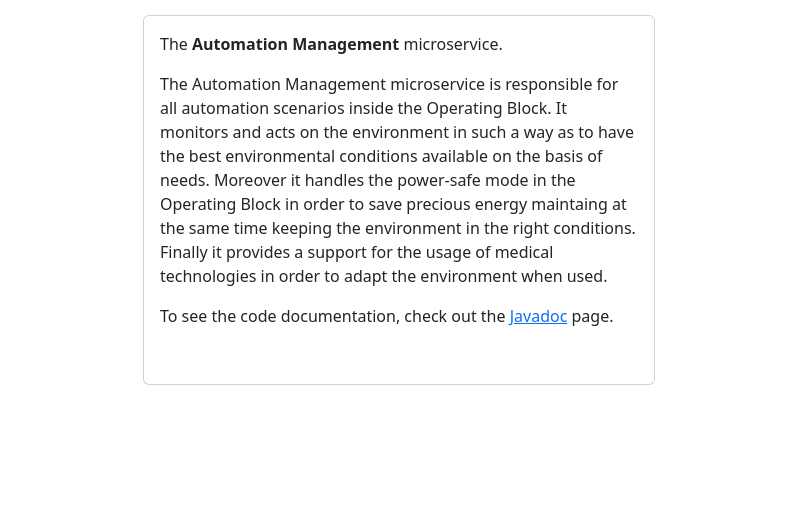
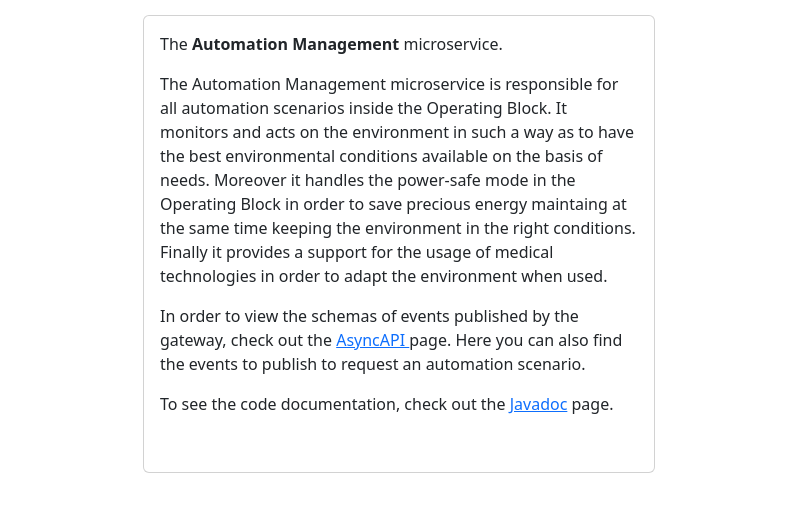
Before and after one commit to SmartOperatingBlock/automation-management-microservice, a plain HTML site: page index.html in a window 1280 px wide. Shown: the part 89-600 px from the top of the page, without its empty margins (241-1036 px from the left). Drawn offline with nearby package versions, Linux system fonts and the light colour scheme.

Commit message:
chore: update index page with asyncapi link

```diff
--- a/index.html
+++ b/index.html
@@ -40,6 +40,12 @@
                             Finally it provides a support for the usage of medical technologies in order to adapt the environment when used.
                         </p>
                         <p>
+                            In order to view the schemas of events published by the gateway,
+                            check out the
+                            <a href="./documentation/asyncapi-doc"> AsyncAPI </a> page.
+                            Here you can also find the events to publish to request an automation scenario.
+                        </p>
+                        <p>
                             To see the code documentation, check out the
                             <a href="./documentation/code-doc">Javadoc</a> page.
                         </p>
```
